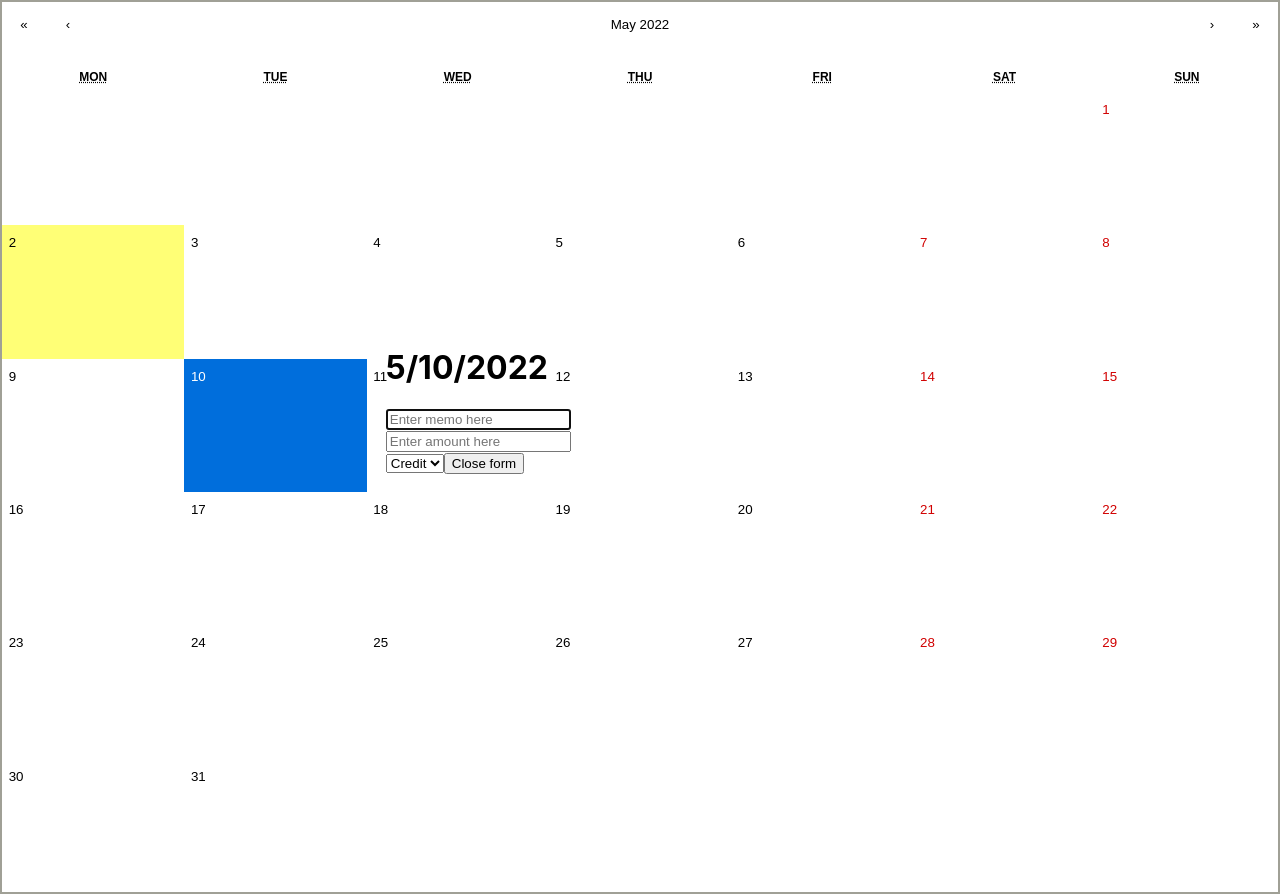
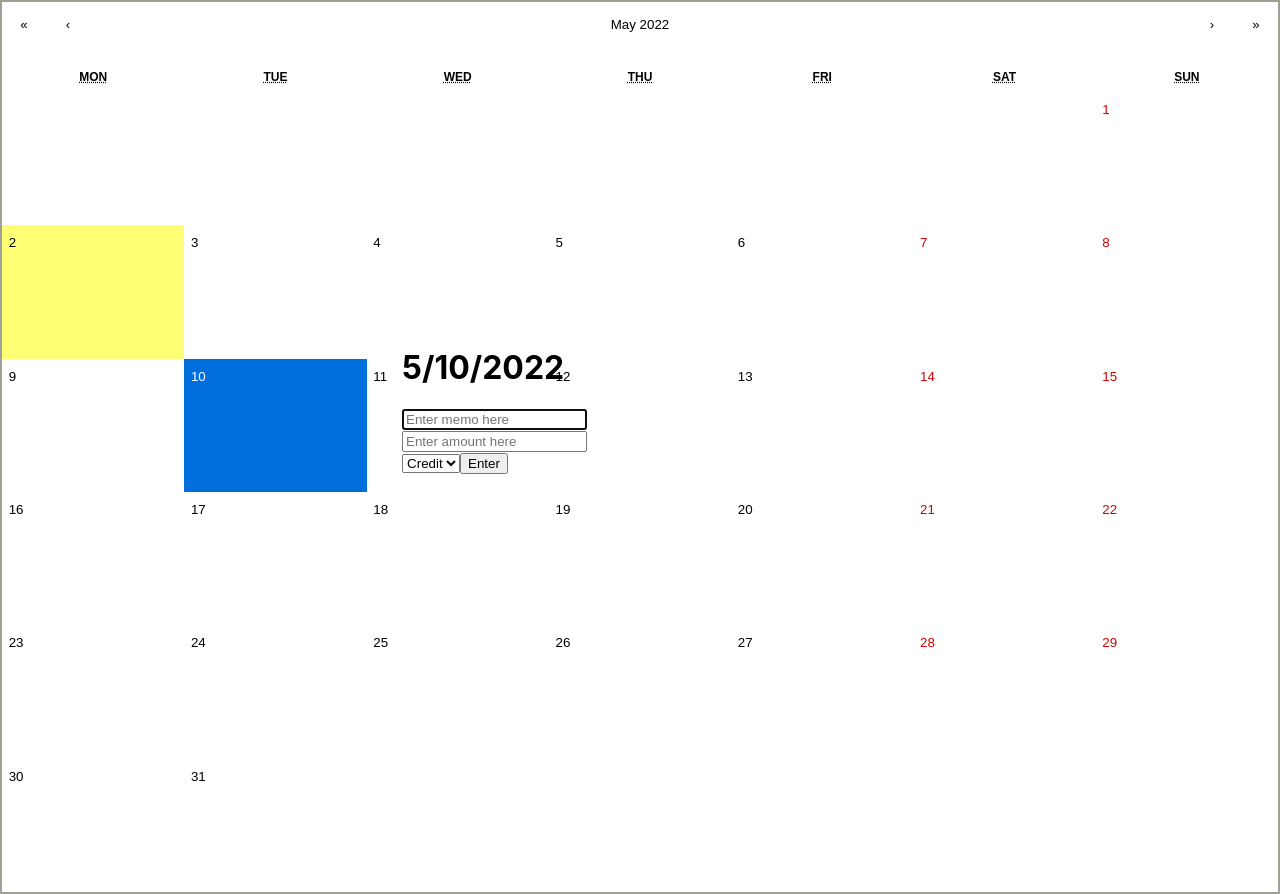
Before and after one commit to dmwspace/financial-tracker-app, a React (Create React App) app: page / in a window 1280 px wide. Both pictures are taken after a click on the button "10". Built offline with nearby package versions, Linux system fonts and the light colour scheme.

Commit message:
Changed dropdown values and button text

```diff
--- a/src/components/form/Form.js
+++ b/src/components/form/Form.js
@@ -11,11 +11,11 @@ export default function Form({dateClicked, handleClick}) {
             <input type="number"
                 placeholder="Enter amount here"
             /><span><select>
-                    <option value="Credit">Credit</option>
-                    <option value="Debit">Debit</option>
+                    <option value="credit">Credit</option>
+                    <option value="debit">Debit</option>
                 </select></span>
             <button onClick={handleClick}>
-                Close form
+                Enter
             </button>
         </div>
 
```
